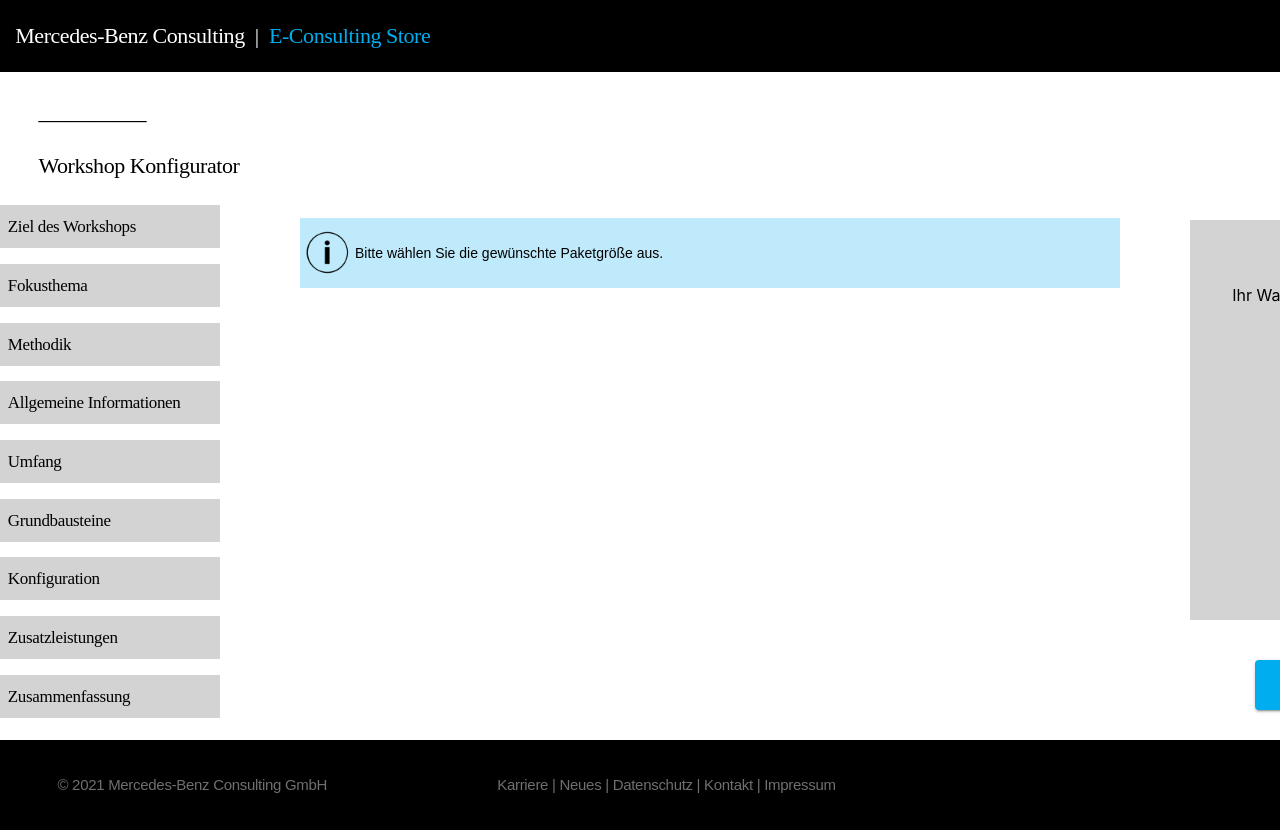
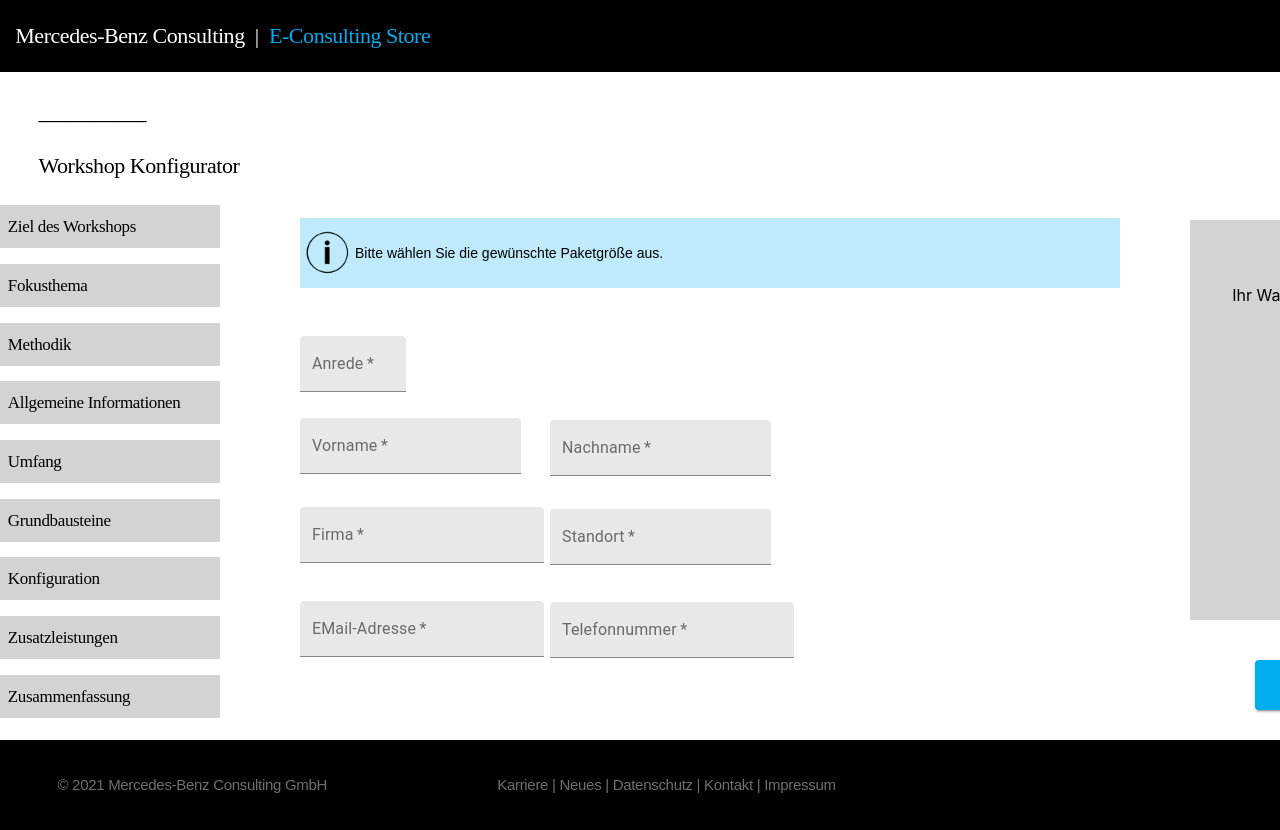
Before and after one commit to Kristina-Todorova/workshop_configurator, a React (Create React App) app: page /Kontaktformular in a window 1280 px wide. Shown: the top 830 px of the page. Built offline with nearby package versions, Linux system fonts and the light colour scheme.

Commit message:
Kontaktformular

```diff
--- /dev/null
+++ b/src/Kontaktformular.css
@@ -0,0 +1,54 @@
+.anrede{
+    margin-top: -520px;
+    margin-left: 300px;
+    width: 106px;
+    height: 32px;
+}
+
+.vorname{
+    margin-left: 300px;
+    margin-top: 50px;
+    width: 221px;
+    height: 32px;
+
+}
+
+.nachname{
+    margin-left: 550px;
+    margin-top: -30px;
+    width: 221px;
+    height: 32px;
+
+}
+
+.firma{
+    margin-left: 300px;
+    margin-top: 55px;
+    width: 287px;
+    height: 32px;
+
+}
+
+.standort{
+    margin-left: 550px;
+    margin-top: -30px;
+    width: 221px;
+    height: 32px;
+
+}
+
+.email{
+    margin-left: 300px;
+    margin-top: 60px;
+
+}
+
+.tel{
+    margin-left: 550px;
+    margin-top: -55px;
+
+}
+
+.form{
+    margin-top: 2%;
+}
--- a/src/Kontaktformular.js
+++ b/src/Kontaktformular.js
@@ -1,11 +1,48 @@
 import React from "react";
 import Kategorien from "./Kategorien";
+import "./Kontaktformular.css"
+import {TextField} from "@material-ui/core";
+import InputLabel from '@material-ui/core/InputLabel';
+import MenuItem from '@material-ui/core/MenuItem';
+import FormControl from '@material-ui/core/FormControl';
+import Select from '@material-ui/core/Select';
 
 function Kontaktformular() {
 
   return (
         <div>
             <Kategorien/>
+            <form className="form">
+
+                <div className="anrede">
+                <TextField id="outlined-basic" label="Anrede" variant="filled" required="true"/>
+                </div>
+
+                <div className="vorname">
+                <TextField id="outlined-basic" label="Vorname" variant="filled" required="true" />
+                </div>
+
+                <div  className="nachname">
+                    <TextField id="outlined-basic" label="Nachname" variant="filled" required="true" />
+                </div>
+
+                <div className="firma">
+                <TextField id="outlined-basic" label="Firma" variant="filled" required="true"/>
+                </div>
+
+                <div className="standort">
+                <TextField id="outlined-basic" label="Standort" variant="filled" required="true"/>
+                </div>
+
+                <div className="email">
+                <TextField id="outlined-basic" label="EMail-Adresse" variant="filled" required="true"/>
+                </div>
+
+                <div className="tel">
+                <TextField id="outlined-basic" label="Telefonnummer" variant="filled" required="true"/>
+                </div>
+
+            </form>
         </div>
   );
 }
```
